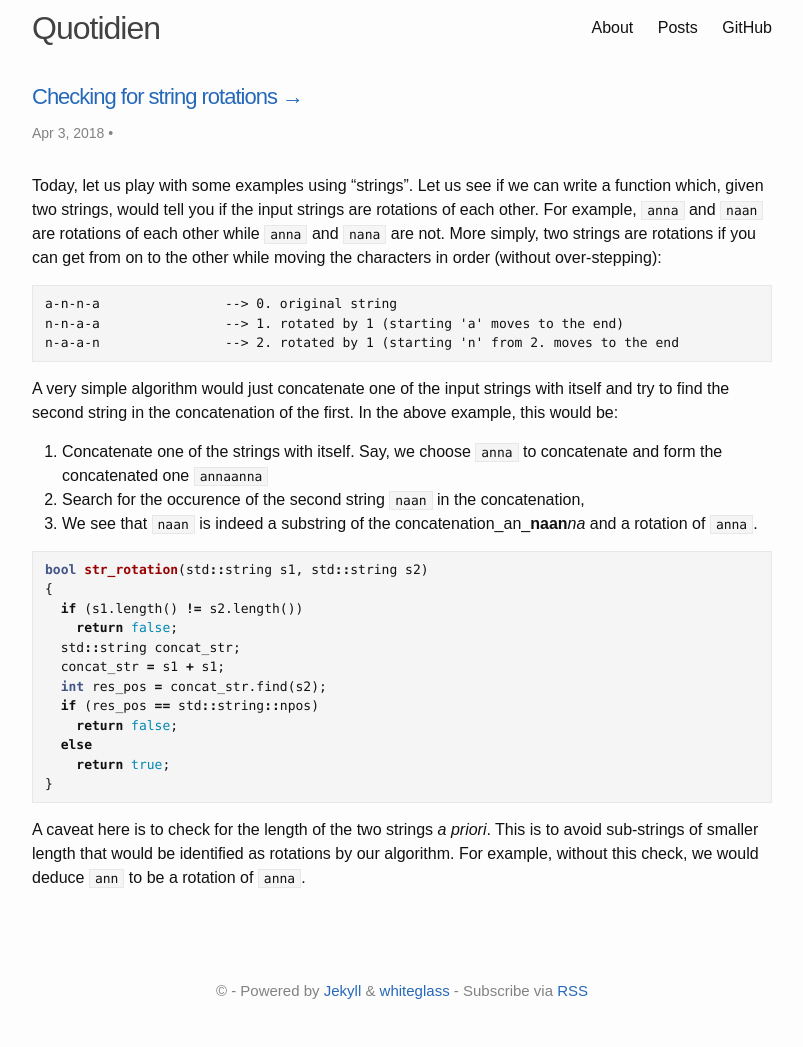
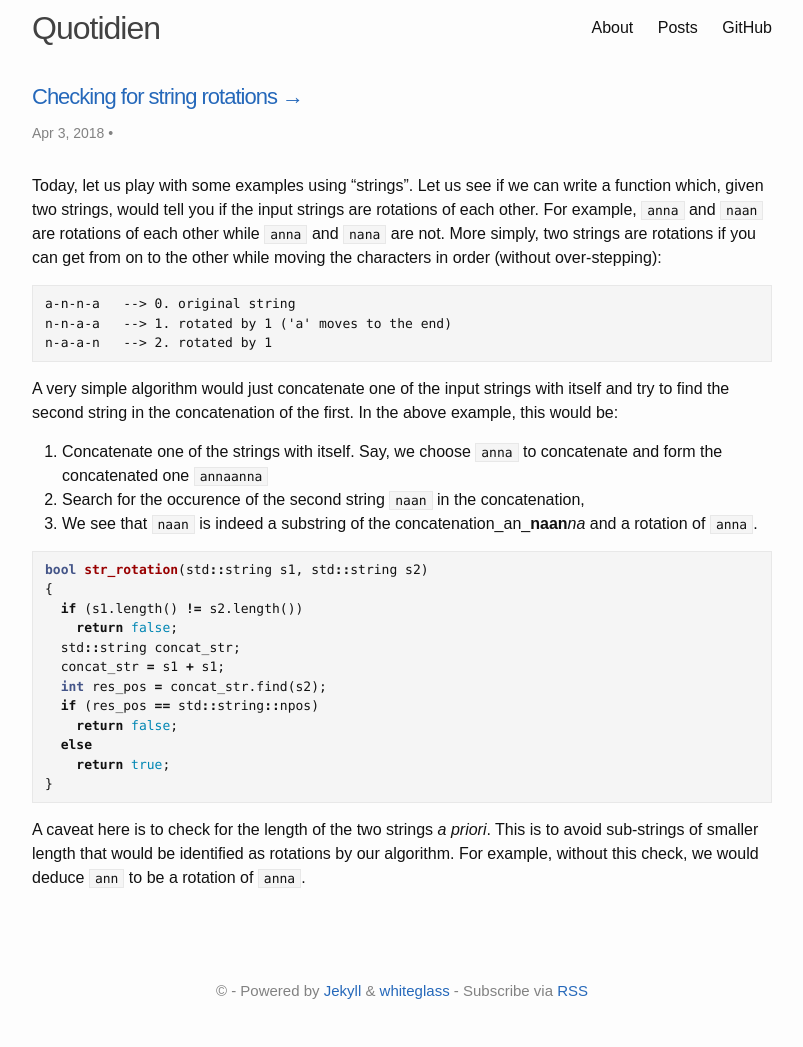
Before and after one commit to dotkay/dotkay.github.io, a Jekyll site: the page built from _posts/2018-04-03-string-rotation-check.md, in a window 1280 px wide. Shown: the whole page, without its empty margins (238-1041 px from the left). Built offline with Jekyll 4.4.1, drawn with Linux system fonts in a browser that asks for light colours.

Commit message:
fixed indentation and cleaned up notes

````diff
--- a/_posts/2018-04-03-string-rotation-check.md
+++ b/_posts/2018-04-03-string-rotation-check.md
@@ -9,9 +9,9 @@ external-url: https://dotkay.github.io/2018/04/03/string-rotation-check
 Today, let us play with some examples using "strings". Let us see if we can write a function which, given two strings, would tell you if the input strings are rotations of each other. For example, `anna` and `naan` are rotations of each other while `anna` and `nana` are not. More simply, two strings are rotations if you can get from on to the other while moving the characters in order (without over-stepping):
 
 ```
-a-n-n-a                --> 0. original string
-n-n-a-a                --> 1. rotated by 1 (starting 'a' moves to the end)
-n-a-a-n                --> 2. rotated by 1 (starting 'n' from 2. moves to the end
+a-n-n-a   --> 0. original string
+n-n-a-a   --> 1. rotated by 1 ('a' moves to the end)
+n-a-a-n   --> 2. rotated by 1
 ```
 
 A very simple algorithm would just concatenate one of the input strings with itself and try to find the second string in the concatenation of the first. In the above example, this would be:
````
